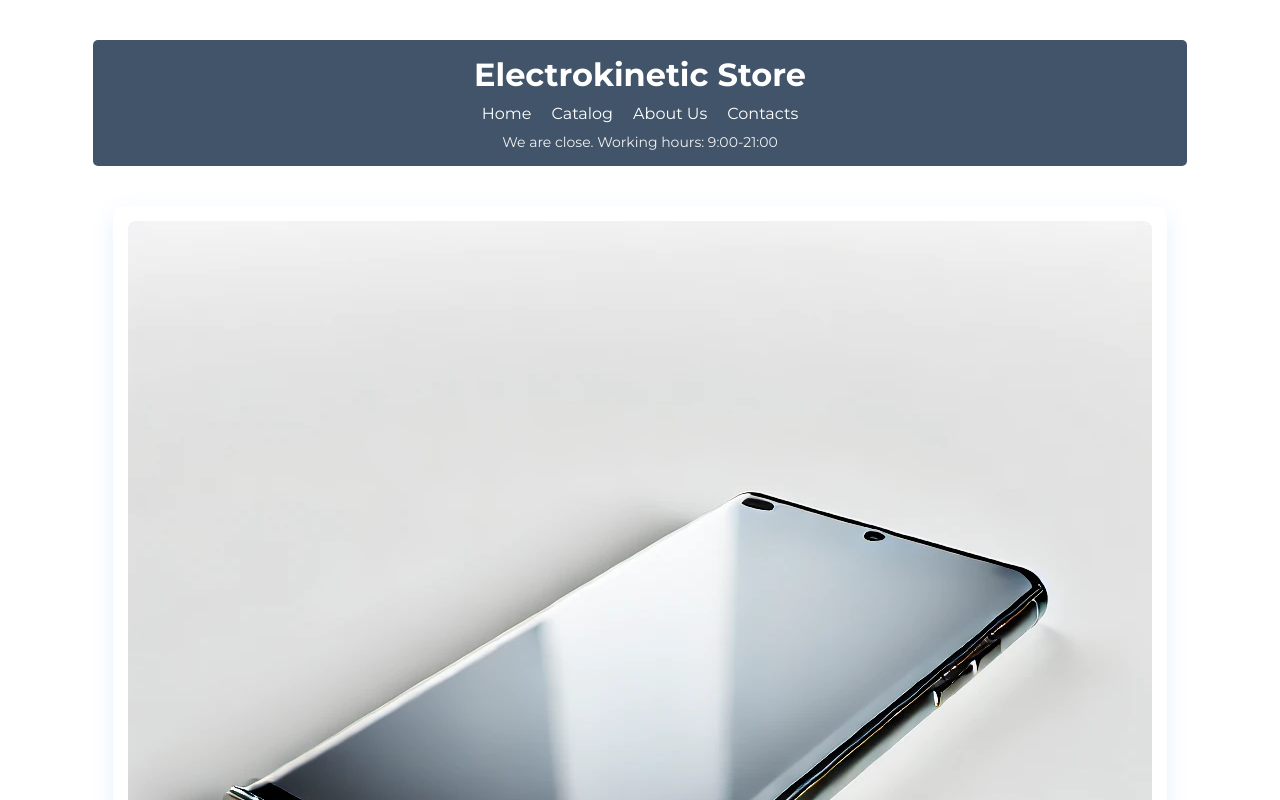
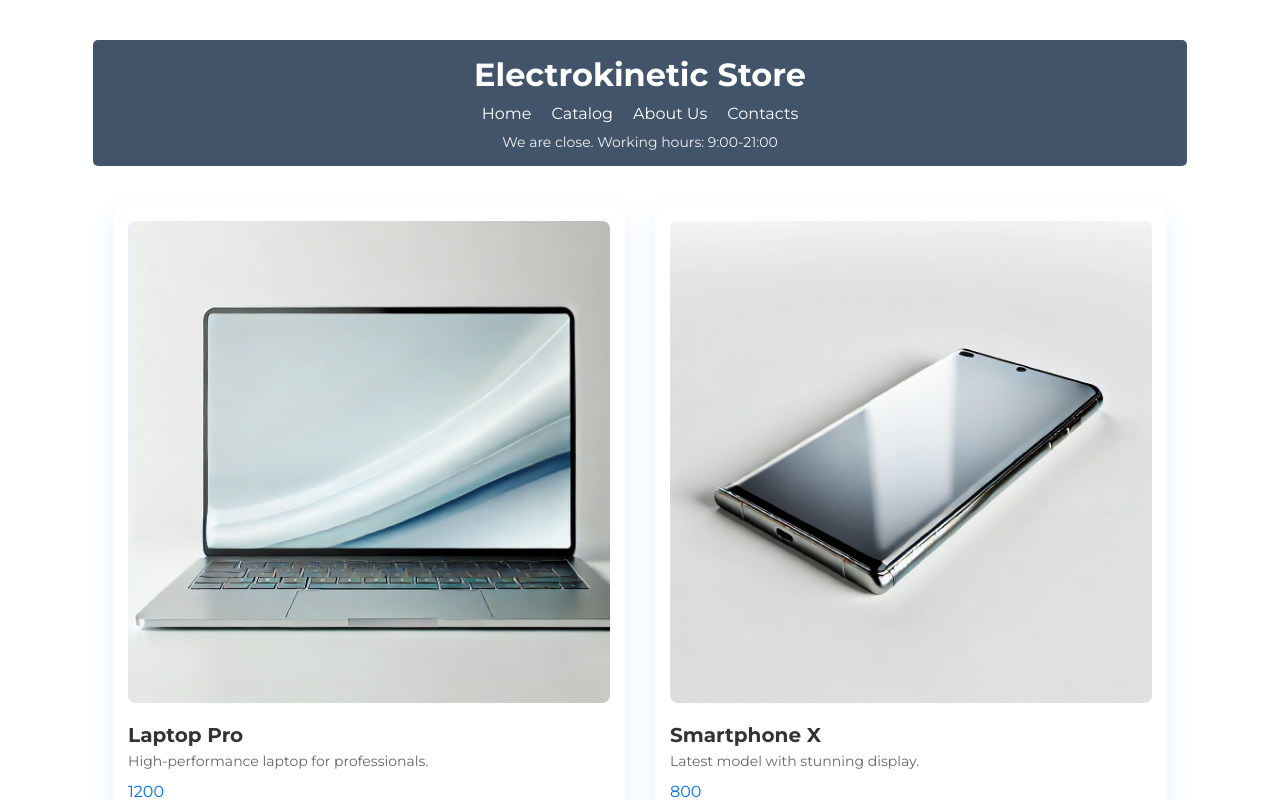
Before and after one commit to AlexxBelous/e-store, a React (Vite) app: page / in a window 1280 px wide. Shown: the top 800 px of the page. Built offline with nearby package versions, Linux system fonts and the light colour scheme.

Commit message:
On topic: 	4.11 #1-PRACTICE. Работа с Props - (Level 2)

```diff
--- a/src/App.jsx
+++ b/src/App.jsx
@@ -89,21 +89,29 @@ function Header() {
 function Catalog() {
     return <main className="catalog">
         <ul className="products">
-            <Product/>
+            <Product name="Laptop Pro"
+                     img="/laptop.png"
+                     price="1200"
+                     description="High-performance laptop for professionals."
+            />
+            <Product name="Smartphone X"
+                     img="/smartphone.png"
+                     price="800"
+                     description="Latest model with stunning display."
+            />
         </ul>
     </main>;
 }
 
-function Product() {
-    const products = [...productData];
+function Product(props) {
     return (
         <li className="product">
 
-            <img src={products[1].photoName} alt={products[1].name}/>
+            <img src={props.img} alt={props.name}/>
             <div>
-                <h3>{products[1].name}</h3>
-                <p>{products[1].description}</p>
-                <span>{products[1].price}</span>
+                <h3>{props.name}</h3>
+                <p>{props.description}</p>
+                <span>{props.price}</span>
             </div>
 
         </li>
```
